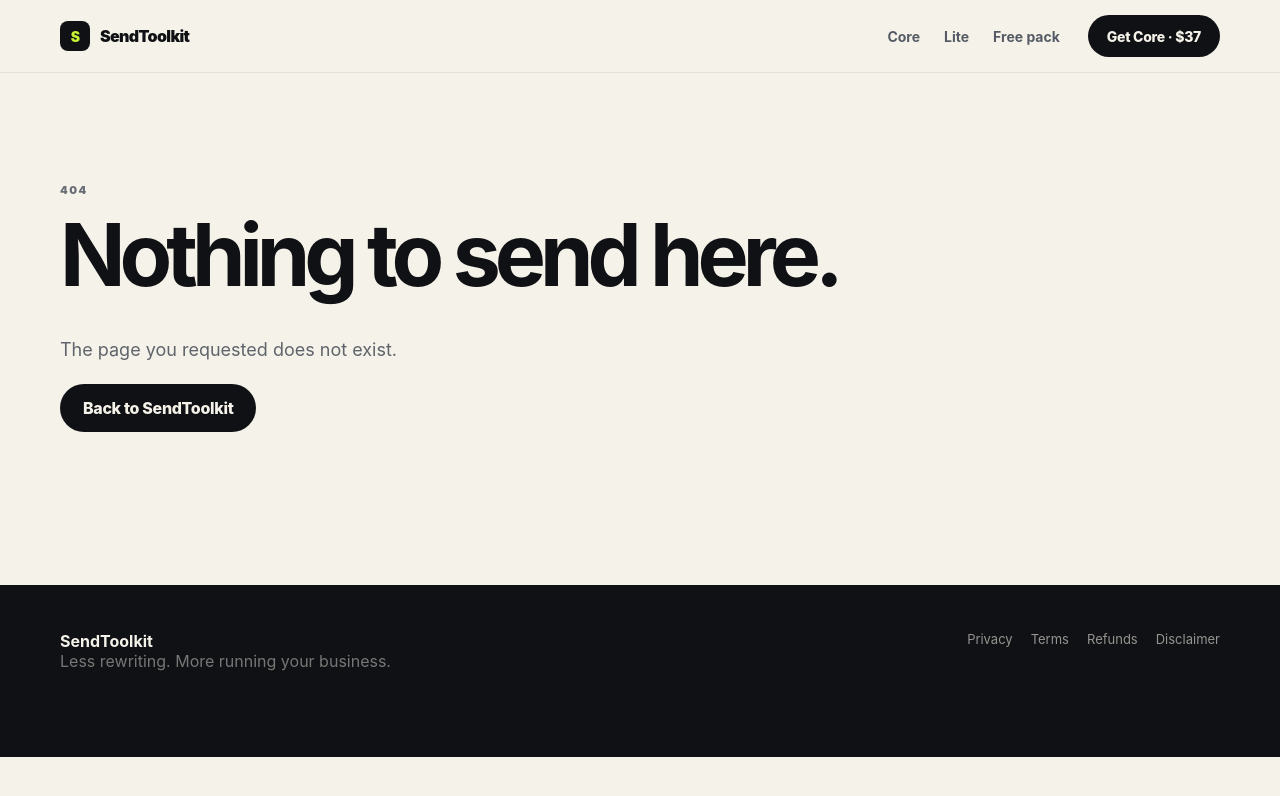
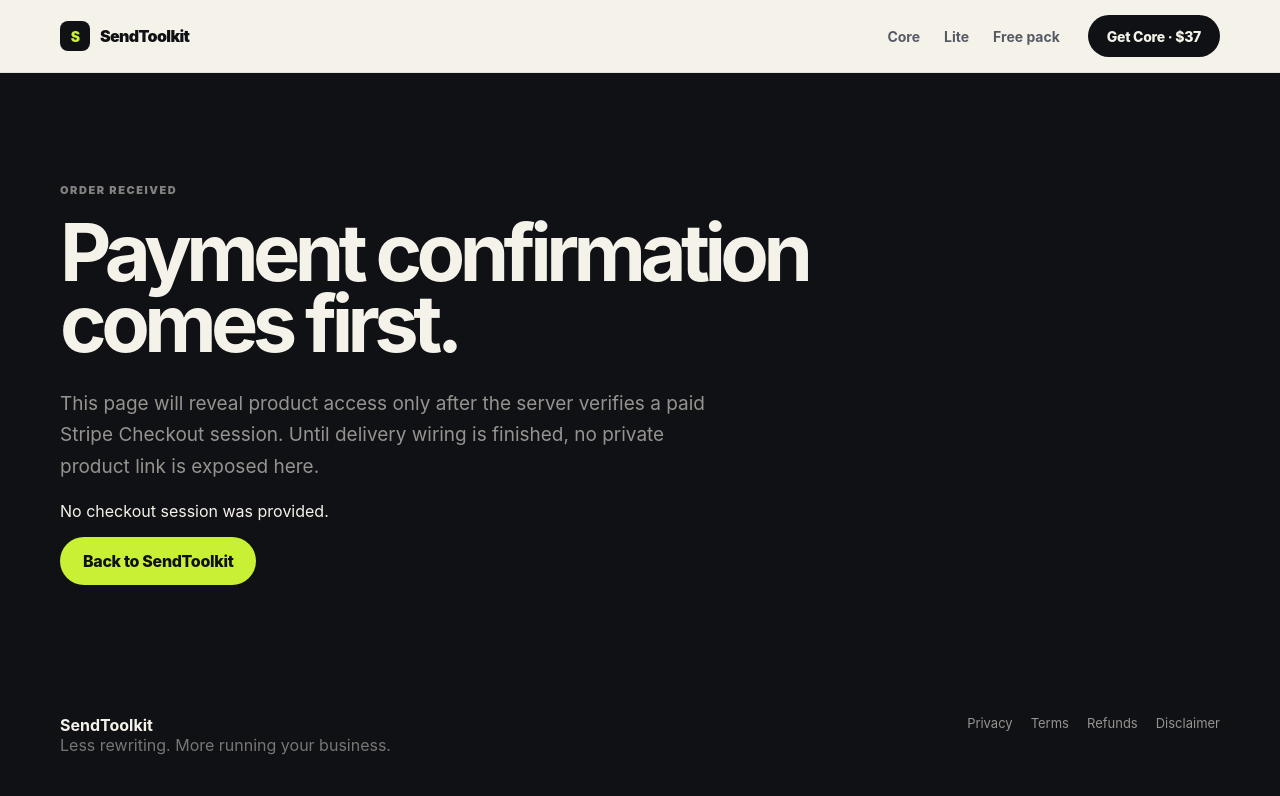
Before and after one commit to Elicasta/sendtoolkit, a Next.js app: page /thank-you in a window 1280 px wide. Before the commit this address had no page. Shown: the top 796 px of the page. Built offline with nearby package versions, Linux system fonts and the light colour scheme.

Commit message:
Add app/thank-you/page.tsx for checkout flow

```diff
--- /dev/null
+++ b/app/thank-you/page.tsx
@@ -0,0 +1,30 @@
+import Link from "next/link";
+
+export const metadata = { title: "Thank you" };
+
+export default async function ThankYouPage({
+  searchParams
+}: {
+  searchParams: Promise<{ session_id?: string }>;
+}) {
+  const { session_id } = await searchParams;
+
+  return (
+    <section className="productHero dark">
+      <div className="shell">
+        <div className="kicker light">Order received</div>
+        <h1>Payment confirmation comes first.</h1>
+        <p className="lede">
+          This page will reveal product access only after the server verifies a paid Stripe Checkout session.
+          Until delivery wiring is finished, no private product link is exposed here.
+        </p>
+        {session_id ? (
+          <p className="sessionNote">Checkout session received. Delivery verification is still being connected.</p>
+        ) : (
+          <p className="sessionNote">No checkout session was provided.</p>
+        )}
+        <Link className="button lime" href="/">Back to SendToolkit</Link>
+      </div>
+    </section>
+  );
+}
```
